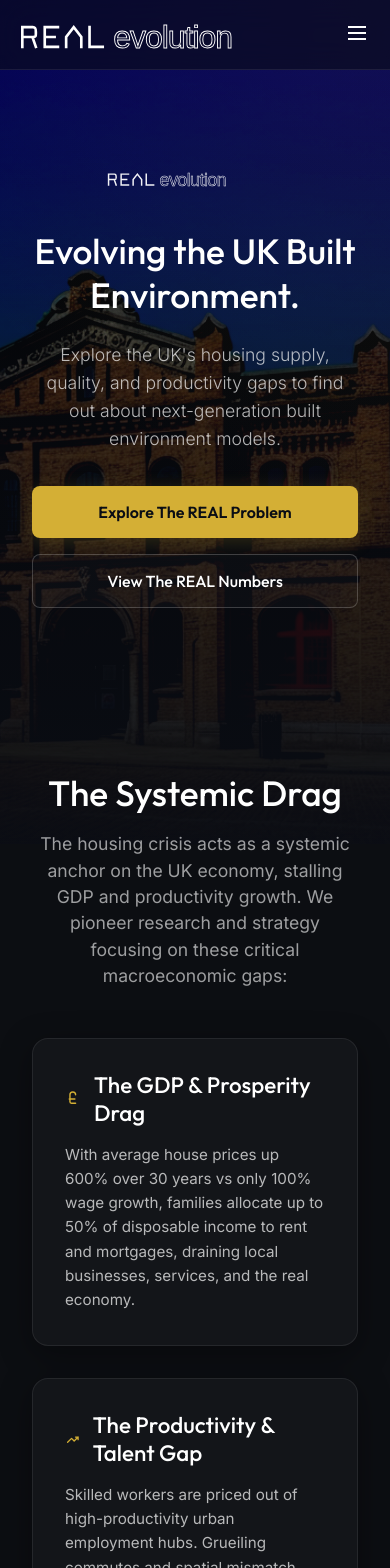
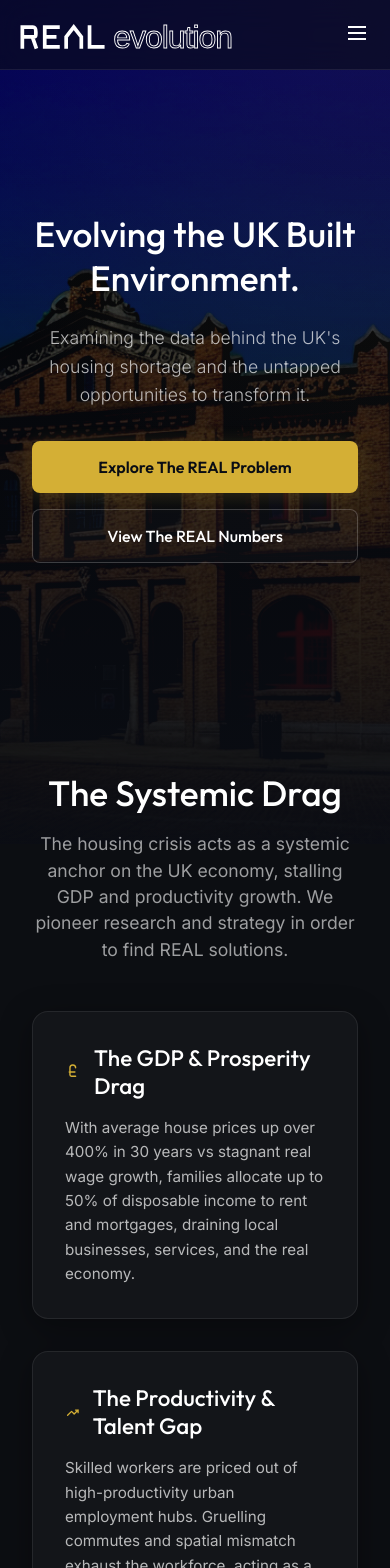
Before and after one commit to ReallyCool10/real-evolution-website, a React (Create React App) app: page / in a window 390 px wide. Shown: the top 1568 px of the page. Built offline with nearby package versions, Linux system fonts and the light colour scheme.

Commit message:
feat: implement main application structure and home page view with responsive styling

```diff
--- a/src/App.tsx
+++ b/src/App.tsx
@@ -1,6 +1,6 @@
 import React, { useState } from 'react';
 import styled, { keyframes } from 'styled-components';
-import textLogo from './assets/real-evolution-logo.svg';
+
 import backgroundImage from './assets/BackgroundImage.png';
 import Navigation from './components/Navigation';
 import { RealProblem } from './components/RealProblem';
@@ -132,13 +132,7 @@ const HeroArea = styled.section`
   margin-bottom: 2rem;
 `;
 
-const Logo = styled.img`
-  width: 180px;
-  height: auto;
-  margin-bottom: 2.5rem;
-  filter: brightness(0) invert(1);
-  opacity: 0.95;
-`;
+
 
 const MainTagline = styled.h1`
   font-family: 'Outfit', sans-serif;
@@ -241,7 +235,7 @@ const SectionDesc = styled.p`
   font-family: 'Inter', sans-serif;
   font-size: 1.1rem;
   color: rgba(255, 255, 255, 0.6);
-  max-width: 700px;
+  max-width: 820px;
   margin: 0 auto 3rem auto;
   text-align: center;
   line-height: 1.5;
@@ -315,12 +309,11 @@ const App: React.FC = () => {
           <ViewWrapper>
             <HomeContainer>
               <HeroArea>
-                <Logo src={textLogo} alt="Real Evolution Logo" />
                 <MainTagline>
                   Evolving the UK Built Environment.
                 </MainTagline>
                 <HeroSubtitle>
-                  Explore the UK's housing supply, quality, and productivity gaps to find out about next-generation built environment models.
+                  Examining the data behind the UK's housing shortage and the untapped opportunities to transform it.
                 </HeroSubtitle>
                 <ButtonGroup>
                   <PrimaryButton onClick={() => setActiveTab('problem')}>
@@ -334,7 +327,7 @@ const App: React.FC = () => {
 
               <SectionTitle>The Systemic Drag</SectionTitle>
               <SectionDesc>
-                The housing crisis acts as a systemic anchor on the UK economy, stalling GDP and productivity growth. We pioneer research and strategy focusing on these critical macroeconomic gaps:
+                The housing crisis acts as a systemic anchor on the UK economy, stalling GDP and productivity growth. We pioneer research and strategy in order to find REAL solutions.
               </SectionDesc>
 
               <GapGrid>
@@ -346,7 +339,7 @@ const App: React.FC = () => {
                     The GDP & Prosperity Drag
                   </h3>
                   <p>
-                    With average house prices up 600% over 30 years vs only 100% wage growth, families allocate up to 50% of disposable income to rent and mortgages, draining local businesses, services, and the real economy.
+                    With average house prices up over 400% in 30 years vs stagnant real wage growth, families allocate up to 50% of disposable income to rent and mortgages, draining local businesses, services, and the real economy.
                   </p>
                 </GapCard>
 
@@ -358,7 +351,7 @@ const App: React.FC = () => {
                     The Productivity & Talent Gap
                   </h3>
                   <p>
-                    Skilled workers are priced out of high-productivity urban employment hubs. Grueiling commutes and spatial mismatch exhaust the workforce, acting as a direct driver of the UK’s productivity trap.
+                    Skilled workers are priced out of high-productivity urban employment hubs. Gruelling commutes and spatial mismatch exhaust the workforce, acting as a direct driver of the UK's productivity trap.
                   </p>
                 </GapCard>
 
@@ -382,7 +375,7 @@ const App: React.FC = () => {
                     The Transactional Friction Drag
                   </h3>
                   <p>
-                    Buying a home takes six months on average, with 30% of all transactions collapsing before completion. Outdated onward chains and hidden defects result in 300,000 aborted sales annually, wasting millions in legal fees.
+                    Buying a home takes six months on average, with around 24% of all transactions collapsing before completion. Outdated onward chains and hidden defects result in approximately 250,000 aborted sales annually, wasting millions in legal fees.
                   </p>
                 </GapCard>
               </GapGrid>
```
Also changed, not shown: src/assets/real-evolution-logo.svg.
